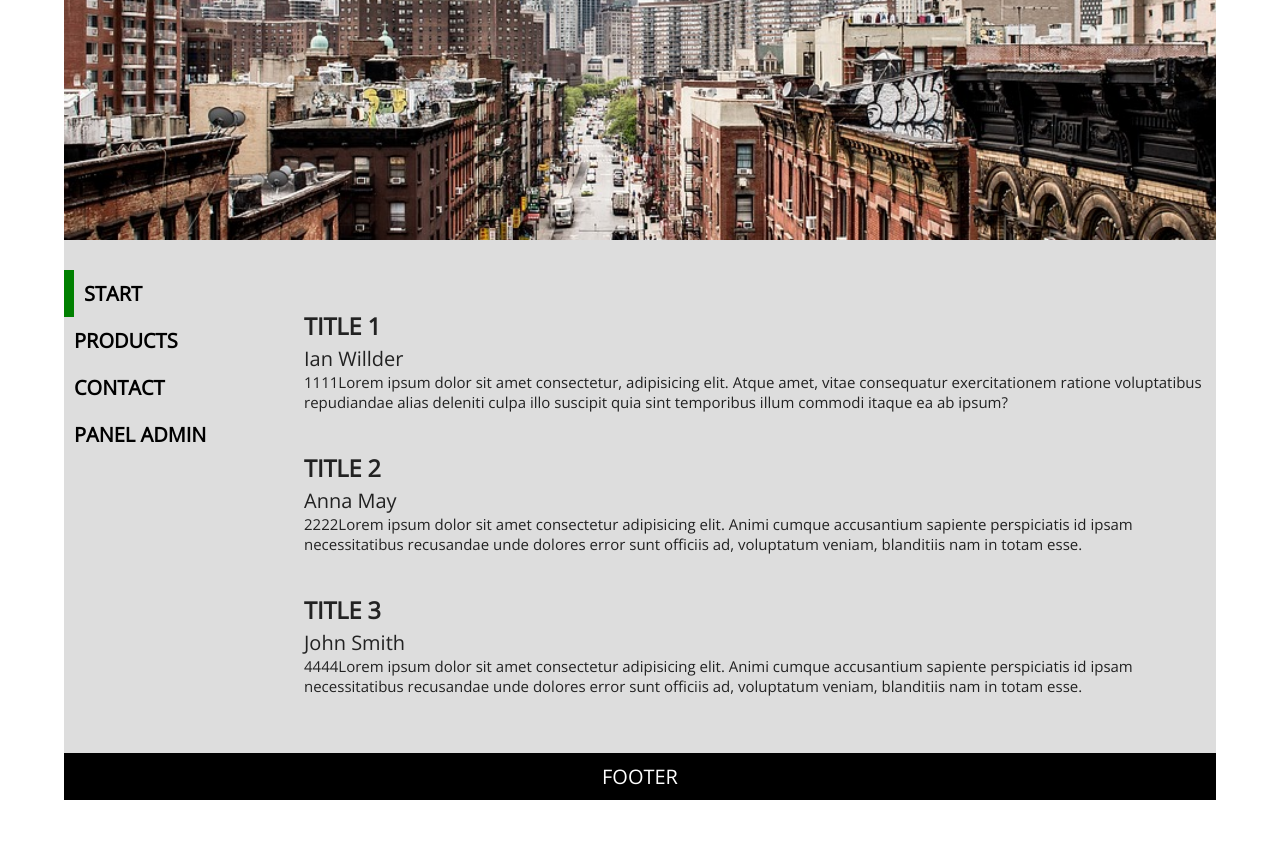
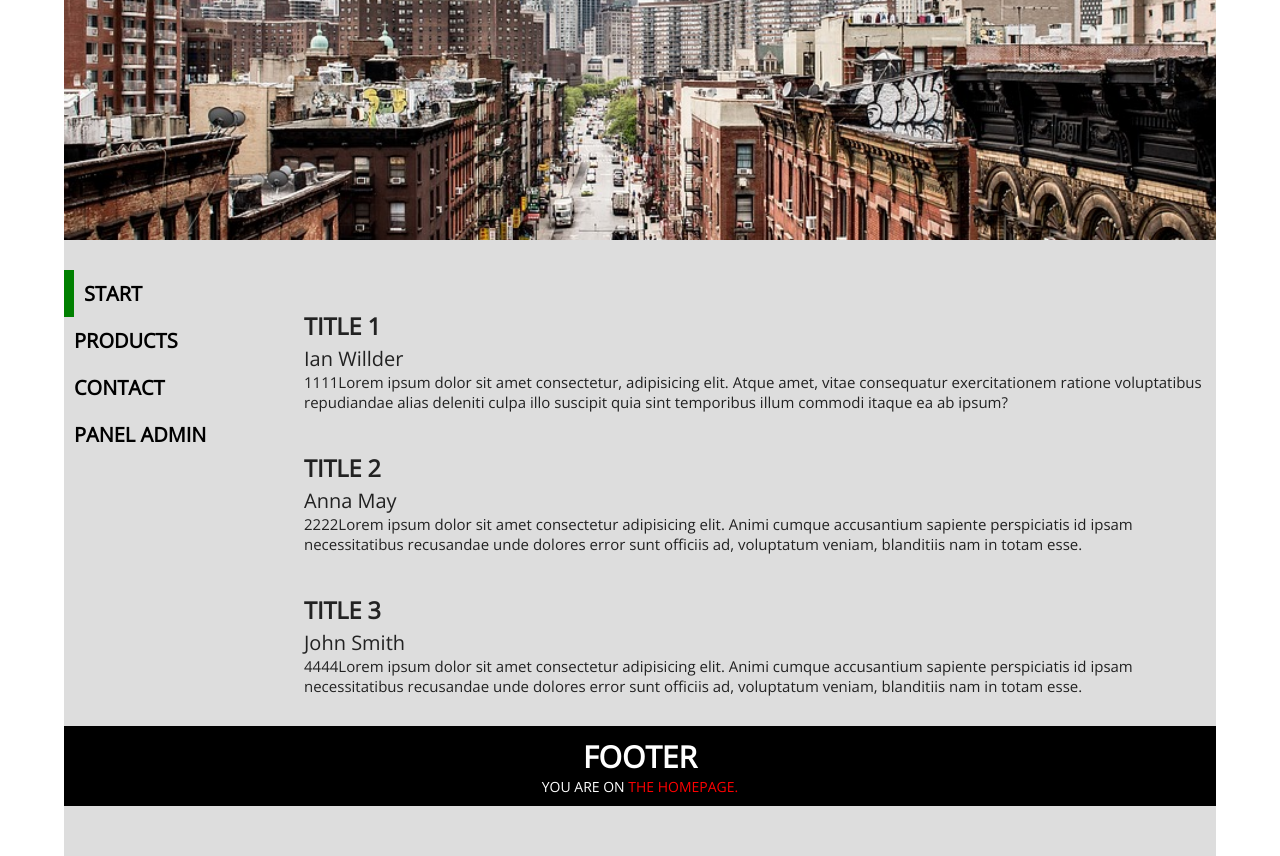
Before and after one commit to WieMon/learning-react-7, a React (Create React App) app: page / in a window 1280 px wide. Before the commit the page ends 800 px from the top, so only its background shows below. Built offline with nearby package versions, Linux system fonts and the light colour scheme.

Commit message:
Add Footer

```diff
--- a/src/layouts/Footer.js
+++ b/src/layouts/Footer.js
@@ -1,5 +1,39 @@
 import React from 'react';
+import { Route } from 'react-router-dom';
+import "../styles/Footer.css";
 
-const Footer= () => <div>Footer</div>
+const Footer= () => {
+  return (
+    <div>
+      <h2>Footer</h2>
+      <Route path="/" exact render={(props) => (
+        <p>You are on <span>the homepage.</span></p>
+      )
+      } />
+
+      <Route path="/:page" exact render={(props) => {
+              console.log(props);
+              return (
+                <>
+                  <p>You are on <span>{props.match.params.page}</span></p>
+                  <p>You are on <span>{props.match.url}</span></p>
+                  <p>You are on <span>{props.match.path}</span></p>
+                </>
+              )
+            }} />
+
+      <Route path="/:page/:idProduct" exact render={(props) => {
+              console.log(props);
+              return (
+                <>
+                  <p>You are on <span>{props.match.params.idProduct}</span></p>
+                  <p>You are on <span>{props.match.url}</span></p>
+                  <p>You are on <span>{props.match.path}</span></p>
+                </>
+              )
+            }} />
+    </div>
+  )
+}
 
 export default Footer;
--- a/src/styles/App.css
+++ b/src/styles/App.css
@@ -34,5 +34,5 @@
   padding: 10px 0;
   text-align: center;
   text-transform: uppercase;
-  /* margin-bottom: 50px; */
+  margin-bottom: 50px;
 }
--- /dev/null
+++ b/src/styles/Footer.css
@@ -0,0 +1,7 @@
+footer span {
+  color: red;
+}
+
+footer p {
+  font-size: 14px;
+}
```
